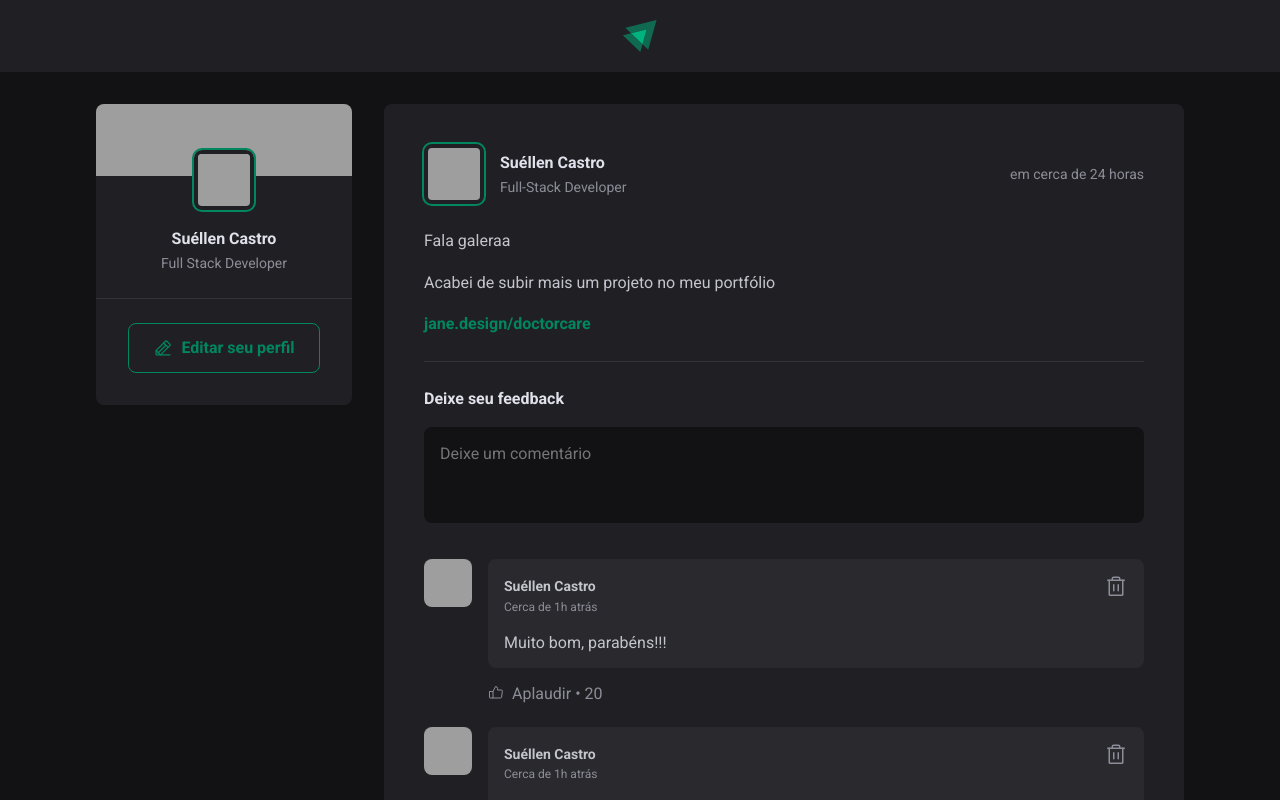
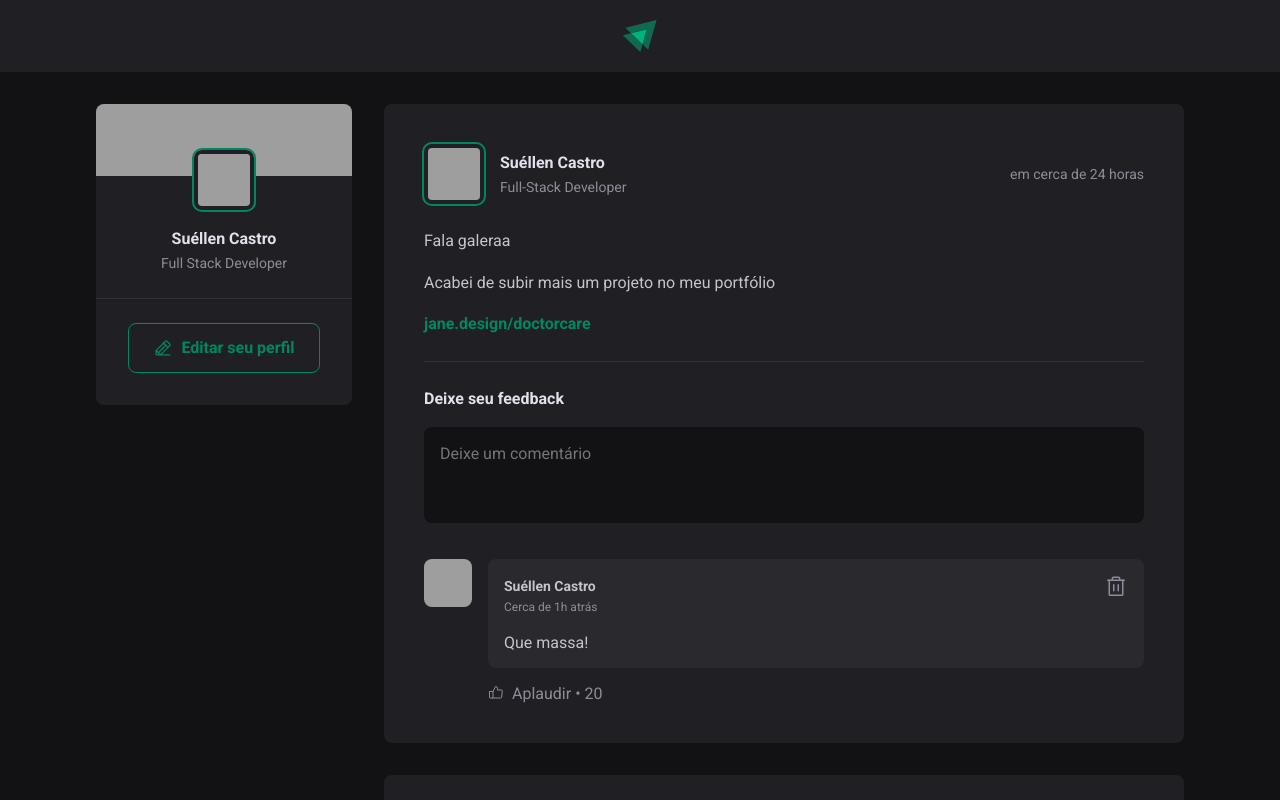
Before and after one commit to castrosuellenx/ignite-feed-reactjs, a React (Vite) app: page / in a window 1280 px wide. Shown: the top 800 px of the page. Built offline with nearby package versions, Linux system fonts and the light colour scheme; grey boxes are pictures that could not be loaded.

Commit message:
remove mocked comments and add state management

```diff
--- a/src/components/Comment.tsx
+++ b/src/components/Comment.tsx
@@ -3,7 +3,7 @@ import {ThumbsUp, Trash} from 'phosphor-react';
 import styles from './Comment.module.css';
 import {Avatar} from './Avatar';
 
-export function Comment() {
+export function Comment({content}: {content: string}) {
   return (
     <div className={styles.comment}>
       <Avatar
@@ -31,7 +31,7 @@ export function Comment() {
             </button>
           </header>
 
-          <p>Muito bom, parabéns!!!</p>
+          <p>{content}</p>
         </div>
 
         <footer>
--- a/src/components/Post.tsx
+++ b/src/components/Post.tsx
@@ -1,3 +1,4 @@
+import {useState} from 'react';
 import {format, formatDistanceToNow} from 'date-fns';
 import {ptBR} from 'date-fns/locale';
 
@@ -13,6 +14,9 @@ type Props = {
 };
 
 export function Post({author, publishedAt, content}: Props) {
+  const [comments, setComments] = useState(['Que massa!']);
+  const [newCommentText, setNewCommentText] = useState('');
+
   const publishedDateFormatted = format(
     publishedAt,
     "d 'de' LLLL 'às' HH:mm'h'",
@@ -23,6 +27,19 @@ export function Post({author, publishedAt, content}: Props) {
     locale: ptBR,
     addSuffix: true,
   });
+
+  function handleCreateNewComment(event: React.FormEvent<HTMLFormElement>) {
+    event?.preventDefault();
+
+    setComments((prevState) => [...prevState, newCommentText]);
+    setNewCommentText('');
+  }
+
+  function handleNewCommentChange(
+    event: React.ChangeEvent<HTMLTextAreaElement>
+  ) {
+    setNewCommentText(event.target.value);
+  }
 
   return (
     <article className={styles.post}>
@@ -47,9 +64,9 @@ export function Post({author, publishedAt, content}: Props) {
       <div className={styles.content}>
         {content.map((line) => {
           const lineByType = {
-            paragraph: <p>{line.content}</p>,
+            paragraph: <p key={line.content}>{line.content}</p>,
             link: (
-              <p>
+              <p key={line.content}>
                 <a href="#">{line.content}</a>
               </p>
             ),
@@ -59,10 +76,15 @@ export function Post({author, publishedAt, content}: Props) {
         })}
       </div>
 
-      <form className={styles.commentForm}>
+      <form className={styles.commentForm} onSubmit={handleCreateNewComment}>
         <strong>Deixe seu feedback</strong>
 
-        <textarea placeholder="Deixe um comentário" />
+        <textarea
+          name="comment"
+          placeholder="Deixe um comentário"
+          value={newCommentText}
+          onChange={handleNewCommentChange}
+        />
 
         <footer>
           <button type="submit">Publicar</button>
@@ -70,9 +92,9 @@ export function Post({author, publishedAt, content}: Props) {
       </form>
 
       <div className={styles.commentList}>
-        <Comment />
-        <Comment />
-        <Comment />
+        {comments.map((comment) => (
+          <Comment key={comment} content={comment} />
+        ))}
       </div>
     </article>
   );
```
